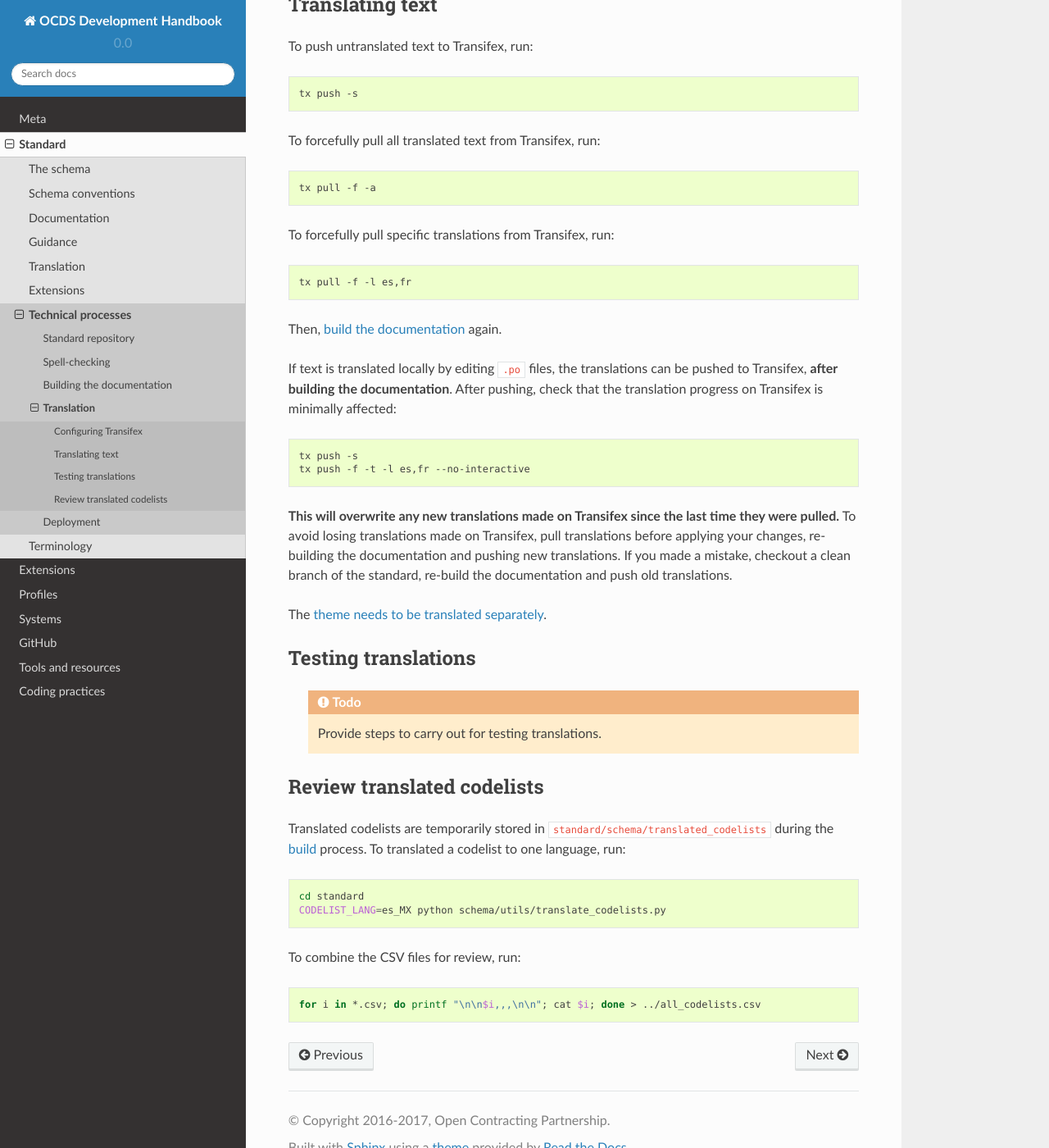
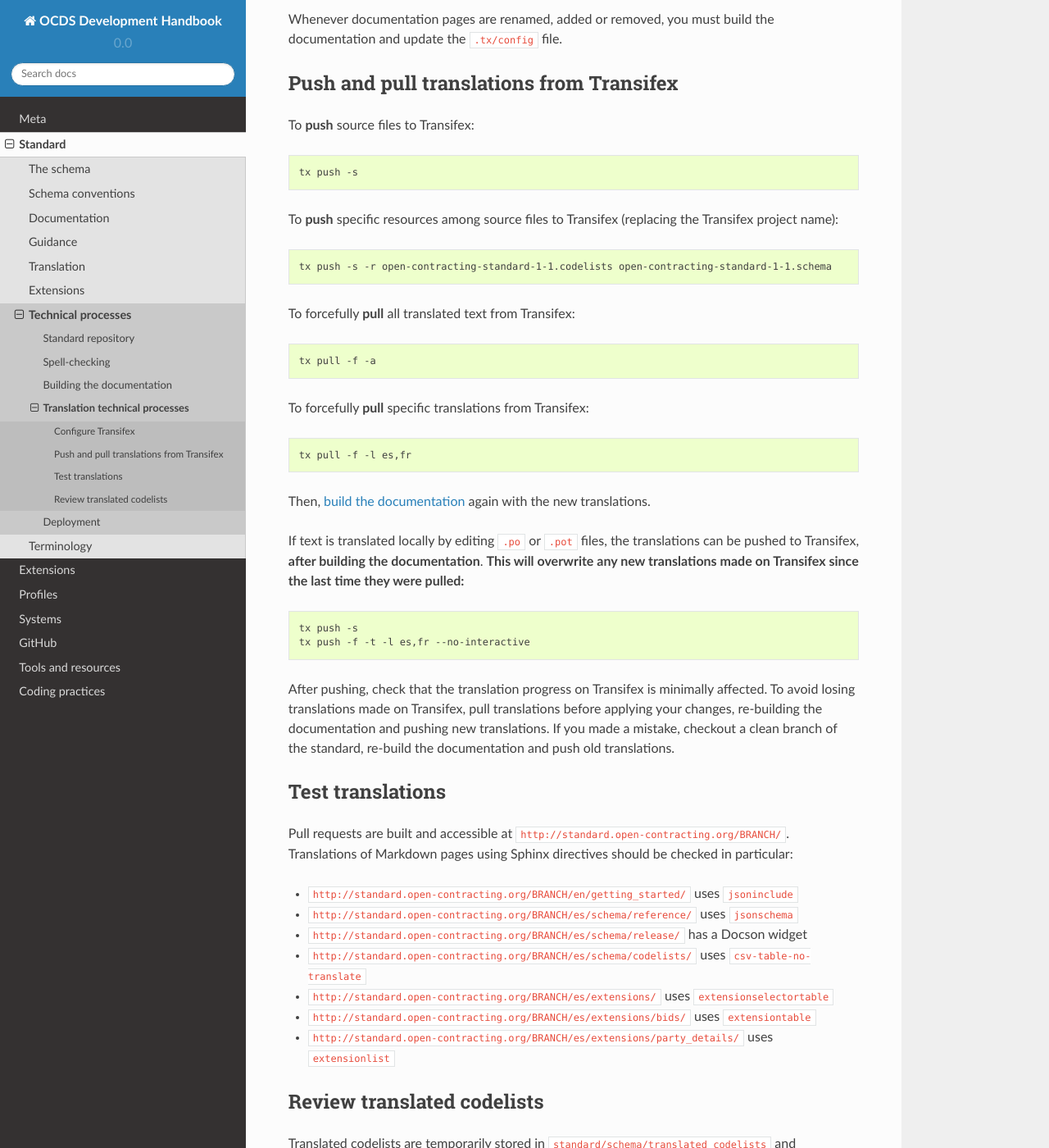
Before and after one commit to open-contracting/standard-development-handbook, a Sphinx documentation site: the page built from docs/standard/technical/translation.md, in a window 1280 px wide and 1400 px high, scrolled down 865 px. Shown: the whole window at 82% size. Built offline with Sphinx 7.4.7 and the Read the Docs theme 2.0.0, drawn with Linux system fonts in a browser that asks for light colours; some of the changed text lies outside the part shown.

Commit message:
Review technical translation processes

````diff
--- a/docs/standard/technical/translation.md
+++ b/docs/standard/technical/translation.md
@@ -1,8 +1,10 @@
-# Translation
+# Translation technical processes
 
-This page documents only the steps required to include translations in a documentation build. See the [full translation process](../translation).
+This page documents only the technical steps to push and pull translations from Transifex and to build translated schema, codelists and documentation. See the [full translation process](../translation).
 
-## Configuring Transifex
+You should only perform the tasks on this page once the source files are frozen. The documentation should be ready to deploy except for translations, i.e. you completed the [Schemas and extensions](deployment#schemas-and-extensions) part of the deployment process.
+
+## Configure Transifex
 
 The first time you use Transifex, run (replacing `USERNAME` and `PASSWORD`):
 
@@ -19,64 +21,73 @@ For major and minor versions:
 
 For major, minor and patch versions:
 
-* [Build the documentation](build). It is normal to see "inconsistent term references in translated message" warnings. :issue:`139`
+* [Build the documentation](build). There should be no warnings, except "inconsistent term references in translated message" warnings. :issue:`139`
 * Update the `.tx/config` file (replacing the Transifex project name):
 
         sphinx-intl update-txconfig-resources --transifex-project-name open-contracting-standard-1-1 --pot-dir build/locale --locale-dir standard/docs/locale
 
 Whenever documentation pages are renamed, added or removed, you must build the documentation and update the `.tx/config` file.
 
-## Translating text
+## Push and pull translations from Transifex
 
-To push untranslated text to Transifex, run:
+To **push** source files to Transifex:
 
 ```shell
 tx push -s
 ```
 
-To forcefully pull all translated text from Transifex, run:
+To **push** specific resources among source files to Transifex (replacing the Transifex project name):
+
+```shell
+tx push -s -r open-contracting-standard-1-1.codelists open-contracting-standard-1-1.schema
+```
+
+To forcefully **pull** all translated text from Transifex:
 
 ```shell
 tx pull -f -a
 ```
 
-To forcefully pull specific translations from Transifex, run:
+To forcefully **pull** specific translations from Transifex:
 
 ```shell
 tx pull -f -l es,fr
 ```
 
-Then, [build the documentation](build) again.
+Then, [build the documentation](build) again with the new translations.
 
-If text is translated locally by editing `.po` files, the translations can be pushed to Transifex, **after building the documentation**. After pushing, check that the translation progress on Transifex is minimally affected:
+If text is translated locally by editing `.po` or `.pot` files, the translations can be pushed to Transifex, **after building the documentation**. **This will overwrite any new translations made on Transifex since the last time they were pulled:**
 
 ```shell
 tx push -s
 tx push -f -t -l es,fr --no-interactive
 ```
 
-**This will overwrite any new translations made on Transifex since the last time they were pulled.** To avoid losing translations made on Transifex, pull translations before applying your changes, re-building the documentation and pushing new translations. If you made a mistake, checkout a clean branch of the standard, re-build the documentation and push old translations.
+After pushing, check that the translation progress on Transifex is minimally affected. To avoid losing translations made on Transifex, pull translations before applying your changes, re-building the documentation and pushing new translations. If you made a mistake, checkout a clean branch of the standard, re-build the documentation and push old translations.
 
-The [theme needs to be translated separately](https://github.com/open-contracting/standard_theme#translations).
+## Test translations
 
-## Testing translations
+Pull requests are built and accessible at `http://standard.open-contracting.org/BRANCH/`. Translations of Markdown pages using Sphinx directives should be checked in particular:
 
-```eval_rst
-  .. todo::
-    Provide steps to carry out for testing translations.
-```
+* `http://standard.open-contracting.org/BRANCH/en/getting_started/` uses `jsoninclude`
+* `http://standard.open-contracting.org/BRANCH/es/schema/reference/` uses `jsonschema`
+* `http://standard.open-contracting.org/BRANCH/es/schema/release/` has a Docson widget
+* `http://standard.open-contracting.org/BRANCH/es/schema/codelists/` uses `csv-table-no-translate`
+* `http://standard.open-contracting.org/BRANCH/es/extensions/` uses `extensionselectortable`
+* `http://standard.open-contracting.org/BRANCH/es/extensions/bids/` uses `extensiontable`
+* `http://standard.open-contracting.org/BRANCH/es/extensions/party_details/` uses `extensionlist`
 
 ## Review translated codelists
 
-Translated codelists are temporarily stored in `standard/schema/translated_codelists` during the [build](build) process. To translated a codelist to one language, run:
+Translated codelists are temporarily stored in `standard/schema/translated_codelists` and `standard/docs/en/extensions` during the build process. To translated a codelist to one language:
 
 ```shell
-cd standard
-CODELIST_LANG=es_MX python schema/utils/translate_codelists.py
+python standard/schema/utils/translate_codelists.py standard/schema standard/docs/locale es
+python standard/schema/utils/translate_codelists.py standard/docs/en/extensions standard/docs/locale es
 ```
 
-To combine the CSV files for review, run:
+To stack a list of CSV files for review, you can do:
 
-```shell
+```bash
 for i in *.csv; do printf "\n\n$i,,,\n\n"; cat $i; done > ../all_codelists.csv
 ```
````
Also changed, not shown: docs/standard/technical/deployment.md (+8 -2 lines), docs/standard/translation.md (+3 -3 lines).
